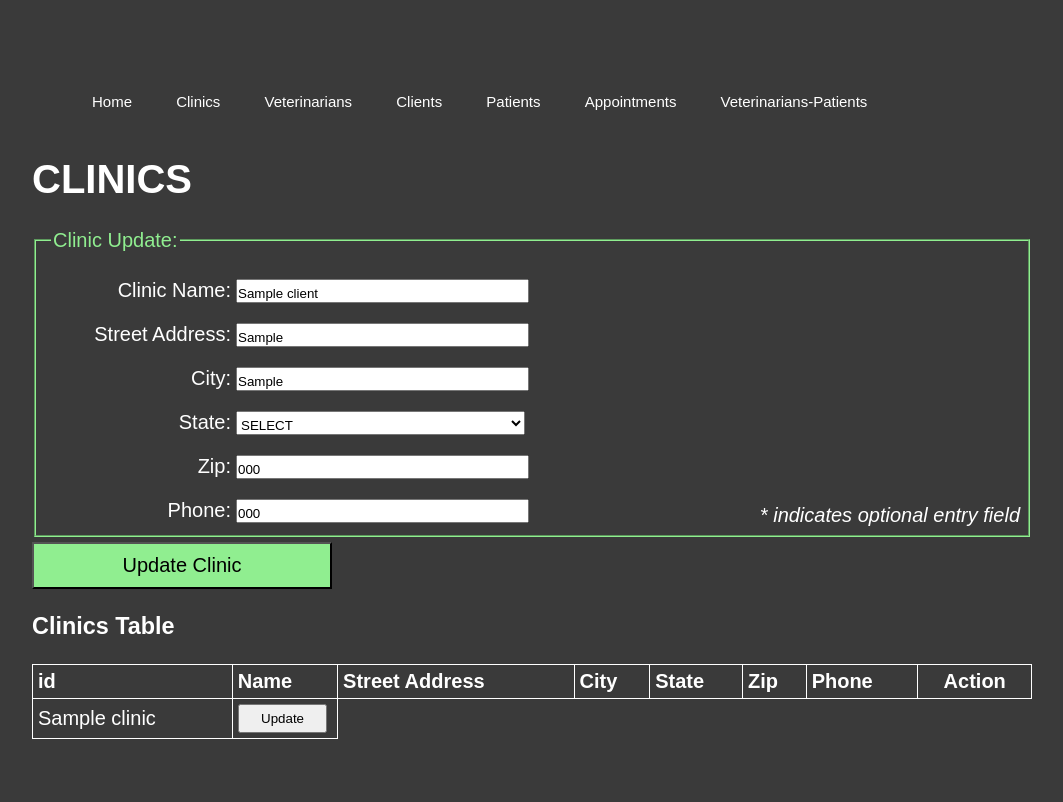
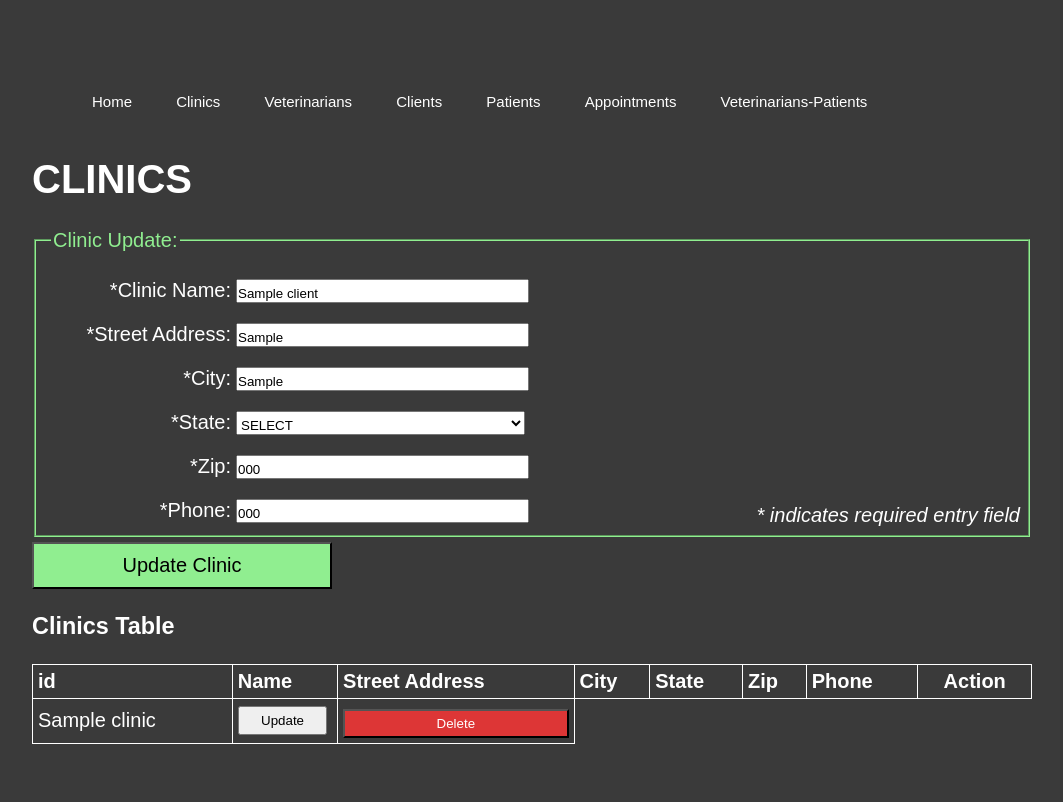
Before and after one commit to tannahic/CS340_Group3_Project, a Flask app: template templates/update_clinics.j2 in a window 1280 px wide. Shown: the whole page, without its empty margins (108-1171 px from the left). Before the commit the page ends 739 px from the top, so only its background shows below. Run offline with Flask 2, Linux system fonts and the light colour scheme; the template is opened without the code that fills it: most values are stand-ins (such as "Sample title", 1, 10 or a date in 2020).

Commit message:
add delete button to update_clinics.j2

```diff
--- a/templates/update_clinics.j2
+++ b/templates/update_clinics.j2
@@ -9,16 +9,16 @@
 		    <legend style="color: #90EE90;">Clinic Update:</legend>
             <input type="hidden" name="table"  value="clinics" required>
 			<input type="hidden" name="clinic_id"  value={{clinic['clinic_id']}} required>
-             <label>Clinic Name:</label>
+             <label>*Clinic Name:</label>
                     <input type="text" name="clinic_name" required value="{{clinic['clinic_name']}}" maxlength="50">
                 <br>
-                <label>Street Address:</label>
+                <label>*Street Address:</label>
                     <input type="text" name="clinic_street" required value="{{clinic['clinic_street']}}" maxlength="50">
                 <br>
-		        <label>City:</label>
+		        <label>*City:</label>
                     <input type="text" name="clinic_city" required value="{{clinic['clinic_city']}}" maxlength="50">
 		        <br>
-                <label>State:</label>
+                <label>*State:</label>
                     <select id="clinic_state" name="clinic_state" required >
 			            <option value="">SELECT</option>
                         {%  for clinic_state in states %}
@@ -30,11 +30,11 @@
                         {% endfor %}
 		            </select>
                 <br>
-		        <label>Zip:</label>
+		        <label>*Zip:</label>
                     <input type="text" name="clinic_zip" value={{clinic['clinic_zip']}} pattern="[0-9]{5}" required>
-		        <label>Phone:</label>
+		        <label>*Phone:</label>
 		            <input type="tel" name="clinic_phone" value={{clinic['clinic_phone']}} pattern="[0-9]{3}-[0-9]{3}-[0-9]{4}" required>
-                <div style="position: absolute; bottom: 0; right: 0; padding: 8px;"><em>* indicates optional entry field </em></div>
+                <div style="position: absolute; bottom: 0; right: 0; padding: 8px;"><em>* indicates required entry field </em></div>
             </fieldset>
 	        <input class= "filter_btn" type="submit" value="Update Clinic">
         </form>
@@ -50,7 +50,7 @@
 			    <th>State</th>
 			    <th>Zip</th>
 			    <th>Phone</th>
-			    <th  style= "text-align: center;">Action</th>
+			    <th  colspan="2" style= "text-align: center;">Action</th>
 	        </tr>
 	        {% for clinic in clinics %}
 			<tr>
@@ -63,6 +63,12 @@
 				<input type="hidden" name="clinic_id"  value={{ var }} required>
 				<td><input style="width:95%" class="update_button" type="submit" value="Update"></td>
 				</form>
+            </form>
+				 <form action="delete" method="post">
+                    <input type="hidden" name="table"  value="clinics" required>
+				    <input type="hidden" name="id"  value={{clinic['clinic_id']}} required>
+				<td><input class="del_button" type="submit" value="Delete"></td>
+				</form>
 				</tr>
             {% endfor %}
         </table>
```
